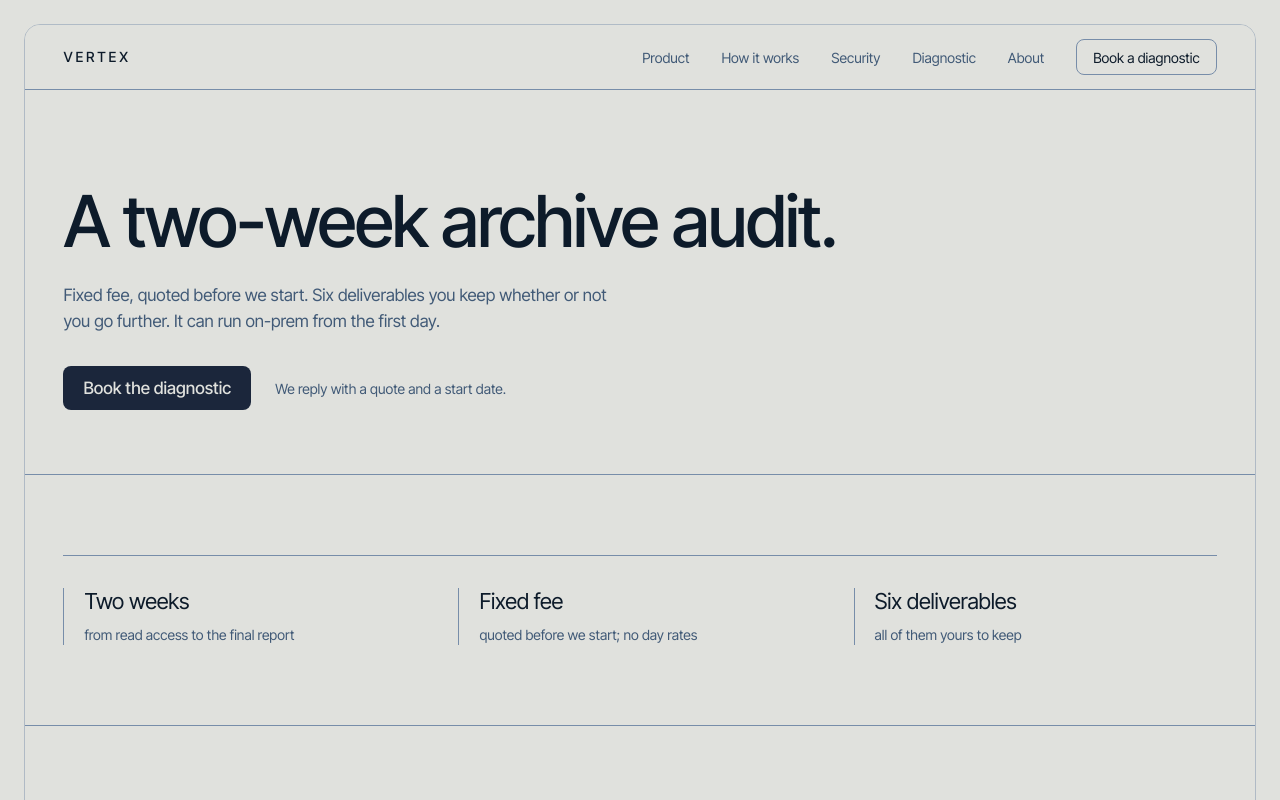
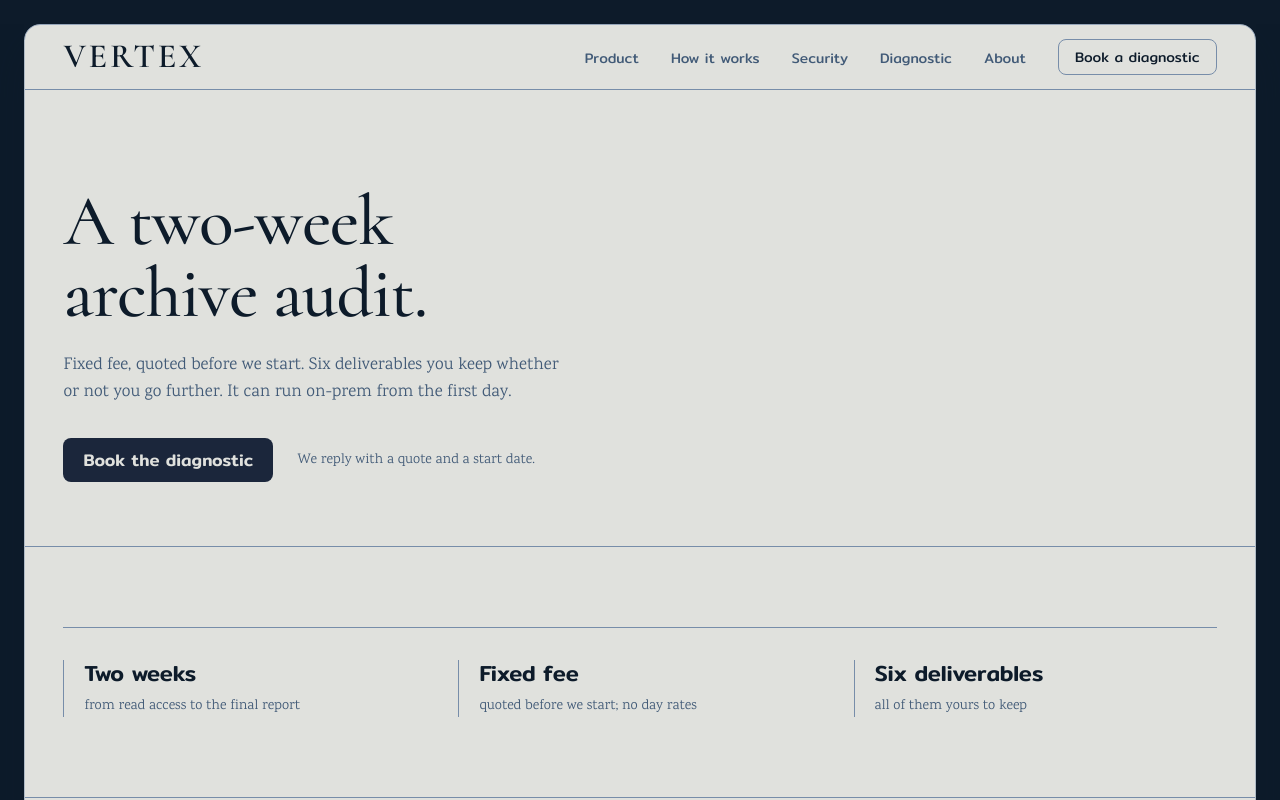
Before and after one commit to Idea-RS/vertex-site, a Next.js app: page /diagnostic in a window 1280 px wide. Shown: the top 800 px of the page. Built offline with nearby package versions, Linux system fonts and the light colour scheme.

Commit message:
sections

```diff
--- a/src/app/fonts.ts
+++ b/src/app/fonts.ts
@@ -1,11 +1,25 @@
+import { Cormorant, Mitr, Karma } from "next/font/google";
 import localFont from "next/font/local";
 
-// Self-hosted. No CDN, nothing phones home.
-export const grotesk = localFont({
-  src: [{ path: "../fonts/inter-tight-latin-wght-normal.woff2", weight: "100 900", style: "normal" }],
-  variable: "--font-grotesk",
+export const cormorant = Cormorant({
+  subsets: ["latin"],
+  variable: "--font-cormorant",
   display: "swap",
-  preload: true,
+  weight: ["300", "400", "500", "600", "700"],
+});
+
+export const mitr = Mitr({
+  subsets: ["latin"],
+  variable: "--font-mitr",
+  display: "swap",
+  weight: ["200", "300", "400", "500", "600", "700"],
+});
+
+export const karma = Karma({
+  subsets: ["latin"],
+  variable: "--font-karma",
+  display: "swap",
+  weight: ["300", "400", "500", "600", "700"],
 });
 
 export const plexMono = localFont({
--- a/src/app/globals.css
+++ b/src/app/globals.css
@@ -21,7 +21,14 @@
      secondary text on raised panels (vx-400 on vx-800 is 4.45:1). */
   --color-muted-raised: color-mix(in srgb, #e0e1dd 72%, #1b263b);
 
-  --font-sans: var(--font-grotesk), "Inter Tight", system-ui, sans-serif;
+  --font-cormorant: var(--font-cormorant), Cormorant, Georgia, serif;
+  --font-mitr: var(--font-mitr), Mitr, system-ui, sans-serif;
+  --font-karma: var(--font-karma), Karma, Georgia, serif;
+  --font-title: var(--font-cormorant), Cormorant, Georgia, serif;
+  --font-heading: var(--font-mitr), Mitr, system-ui, sans-serif;
+  --font-body: var(--font-karma), Karma, Georgia, serif;
+  --font-sans: var(--font-mitr), Mitr, system-ui, sans-serif;
+  --font-serif: var(--font-cormorant), Cormorant, Georgia, serif;
   --font-mono: var(--font-plex-mono), "IBM Plex Mono", ui-monospace, monospace;
 
   /* Radius encodes hierarchy: larger surface, larger radius. */
@@ -75,7 +82,7 @@
    Base
 ------------------------------------------------------------------- */
 html {
-  background: var(--color-vx-100);
+  background: var(--color-vx-900);
   scroll-behavior: auto;
   -webkit-text-size-adjust: 100%;
 }
@@ -95,16 +102,15 @@ html.lenis body {
 }
 
 body {
-  background: var(--color-vx-100);
+  background: var(--color-vx-900);
   color: var(--color-vx-900);
-  font-family: var(--font-sans);
+  font-family: var(--font-body);
   font-size: var(--text-body);
   line-height: var(--text-body--line-height);
   font-weight: 400;
   -webkit-font-smoothing: antialiased;
   -moz-osx-font-smoothing: grayscale;
   text-rendering: optimizeLegibility;
-  font-feature-settings: "ss01", "cv05";
 }
 
 ::selection {
@@ -118,12 +124,37 @@ body {
   border-radius: 6px;
 }
 
-h1,
+h1 {
+  font-family: var(--font-title);
+  font-weight: 500;
+  letter-spacing: -0.015em;
+  text-wrap: balance;
+}
+
 h2,
 h3,
 h4 {
+  font-family: var(--font-heading);
   font-weight: 500;
   text-wrap: balance;
+}
+
+.text-display {
+  font-family: var(--font-title);
+  font-weight: 500;
+}
+
+.text-h2,
+.text-h3 {
+  font-family: var(--font-heading);
+  font-weight: 500;
+}
+
+button,
+input,
+select,
+textarea {
+  font-family: inherit;
 }
 
 p {
@@ -134,6 +165,12 @@ p {
   font-family: var(--font-mono);
   font-variant-numeric: tabular-nums;
   font-feature-settings: "tnum";
+}
+
+/* Popped-out floating navbar on scroll */
+.nav-popped {
+  border: 1.5px dotted var(--color-dim-deep);
+  box-shadow: 0 10px 30px -5px rgba(13, 27, 42, 0.12), 0 2px 10px -2px rgba(143, 74, 20, 0.12);
 }
 
 /* Text links: hairline underline in vx-600, brightens on hover. No arrows. */
@@ -150,26 +187,16 @@ p {
 }
 
 /* The in-flow sheet wrapper: inset from the viewport, faint hairline frame,
-   canvas continuing behind. */
+   resting on the dark blueprint desk (vx-900 / #0D1B2A). */
 .sheet {
   margin: var(--inset);
+  background: var(--color-vx-100);
   border: 1px solid var(--frame-line);
   border-radius: var(--radius-lg);
   min-height: calc(100svh - 2 * var(--inset));
   position: relative;
   overflow: clip;
-}
-
-/* Keep the top inset clean as content scrolls under the sticky nav. */
-.sheet-mask {
-  position: fixed;
-  top: 0;
-  left: 0;
-  right: 0;
-  height: var(--inset);
-  background: var(--color-vx-100);
-  z-index: 39;
-  pointer-events: none;
+  box-shadow: 0 16px 48px -12px rgba(13, 27, 42, 0.45);
 }
 
 .container {
--- a/src/app/layout.tsx
+++ b/src/app/layout.tsx
@@ -1,10 +1,11 @@
 import type { Metadata, Viewport } from "next";
 import "./globals.css";
-import { grotesk, plexMono } from "./fonts";
+import { cormorant, mitr, karma, plexMono } from "./fonts";
 import SmoothScroll from "@/components/SmoothScroll";
 import Nav from "@/components/Nav";
 import Footer from "@/components/Footer";
 import { site } from "@/content/site";
+import SheetTopMask from "@/components/SheetTopMask";
 
 export const metadata: Metadata = {
   title: {
@@ -24,7 +25,10 @@ export const viewport: Viewport = {
 
 export default function RootLayout({ children }: { children: React.ReactNode }) {
   return (
-    <html lang="en" className={`${grotesk.variable} ${plexMono.variable}`}>
+    <html
+      lang="en"
+      className={`${cormorant.variable} ${mitr.variable} ${karma.variable} ${plexMono.variable}`}
+    >
       <body>
         <noscript>
           <style>{`[data-drawing="pending"] .draw{stroke-dasharray:none;stroke-dashoffset:0}[data-drawing="pending"] .fade{opacity:1}`}</style>
@@ -36,7 +40,7 @@ export default function RootLayout({ children }: { children: React.ReactNode })
         >
           Skip to content
         </a>
-        <div className="sheet-mask" aria-hidden="true" />
+        <SheetTopMask />
         <div className="sheet">
           <Nav />
           <main id="main">{children}</main>
--- a/src/components/Button.tsx
+++ b/src/components/Button.tsx
@@ -24,7 +24,7 @@ export function Button({
   className?: string;
 }) {
   const v: Variant = variant === "accent" ? "primary" : variant;
-  const cls = `inline-flex h-11 items-center rounded-sm px-5 text-body font-medium transition-colors duration-150 ${styles[v]} ${className}`;
+  const cls = `inline-flex h-11 items-center rounded-sm px-5 text-body font-heading font-medium transition-colors duration-150 ${styles[v]} ${className}`;
   if (href.startsWith("mailto:") || href.startsWith("http")) {
     return (
       <a href={href} className={cls}>
--- a/src/components/Footer.tsx
+++ b/src/components/Footer.tsx
@@ -32,7 +32,7 @@ export default function Footer() {
           </div>
           {columns.map((col) => (
             <div key={col.title} className="lg:col-span-2">
-              <p className="text-small text-vx-900">{col.title}</p>
+              <p className="text-small font-heading font-medium text-vx-900">{col.title}</p>
               <ul className="mt-3 space-y-2">
                 {col.links.map((l) => (
                   <li key={l.href}>
@@ -45,7 +45,7 @@ export default function Footer() {
             </div>
           ))}
           <div className="lg:col-span-3">
-            <p className="text-small text-vx-900">Contact</p>
+            <p className="text-small font-heading font-medium text-vx-900">Contact</p>
             <a href={`mailto:${site.contactEmail}`} className="mono mt-3 block text-small text-vx-600 hover:text-vx-900">
               {site.contactEmail}
             </a>
--- a/src/components/Nav.tsx
+++ b/src/components/Nav.tsx
@@ -2,7 +2,7 @@
 
 import Link from "next/link";
 import { usePathname } from "next/navigation";
-import { useState } from "react";
+import { useEffect, useState } from "react";
 import { AnimatePresence, motion } from "framer-motion";
 import { nav } from "@/content/site";
 import { Wordmark } from "./Wordmark";
@@ -10,15 +10,41 @@ import { Wordmark } from "./Wordmark";
 export default function Nav() {
   const pathname = usePathname();
   const [open, setOpen] = useState(false);
+  const [scrolled, setScrolled] = useState(false);
   const close = () => setOpen(false);
 
   const isActive = (href: string) =>
     href === "/product/find/" ? pathname.startsWith("/product") : pathname.startsWith(href);
 
+  useEffect(() => {
+    const handleScroll = () => {
+      setScrolled(window.scrollY > 40);
+    };
+    handleScroll();
+    window.addEventListener("scroll", handleScroll, { passive: true });
+    return () => window.removeEventListener("scroll", handleScroll);
+  }, []);
+
   return (
-    <header className="sticky z-40 bg-vx-100" style={{ top: "var(--inset)" }}>
-      <div className="container">
-        <nav aria-label="Primary" className="flex h-16 items-center justify-between">
+    <header
+      className={`sticky z-40 transition-all duration-300 ease-out ${
+        scrolled
+          ? "bg-transparent pointer-events-none pt-2 sm:pt-3"
+          : "bg-vx-100 pointer-events-auto pt-0"
+      }`}
+      style={{
+        top: scrolled ? "calc(var(--inset) + 8px)" : "var(--inset)",
+      }}
+    >
+      <div className="container pointer-events-auto">
+        <nav
+          aria-label="Primary"
+          className={`flex items-center justify-between font-heading transition-all duration-300 ease-out ${
+            scrolled
+              ? "h-14 px-6 sm:px-8 rounded-full bg-vx-100/90 backdrop-blur-md nav-popped"
+              : "h-16 px-0 rounded-none bg-transparent border-transparent"
+          }`}
+        >
           <Link href="/" aria-label="Vertex home" className="inline-flex items-center">
             <Wordmark />
           </Link>
@@ -40,7 +66,11 @@ export default function Nav() {
             <li>
               <Link
                 href="/diagnostic/"
-                className="inline-flex h-9 items-center rounded-sm border border-vx-400 px-4 text-small text-vx-900 transition-colors duration-150 hover:border-vx-900"
+                className={`inline-flex items-center rounded-sm border px-4 text-small text-vx-900 transition-colors duration-150 ${
+                  scrolled
+                    ? "h-8 border-vx-600/70 bg-vx-100/70 hover:border-vx-900"
+                    : "h-9 border-vx-400 hover:border-vx-900"
+                }`}
               >
                 Book a diagnostic
               </Link>
@@ -70,13 +100,21 @@ export default function Nav() {
         {open && (
           <motion.div
             id="mobile-nav"
-            initial={{ opacity: 0 }}
-            animate={{ opacity: 1 }}
-            exit={{ opacity: 0 }}
+            initial={{ opacity: 0, y: -8 }}
+            animate={{ opacity: 1, y: 0 }}
+            exit={{ opacity: 0, y: -8 }}
             transition={{ duration: 0.15 }}
-            className="border-t border-vx-400 bg-vx-100 lg:hidden"
+            className={`pointer-events-auto bg-vx-100 lg:hidden ${
+              scrolled ? "container mt-2" : "border-t border-vx-400"
+            }`}
           >
-            <ul className="container flex flex-col py-2">
+            <ul
+              className={`flex flex-col py-2 font-heading ${
+                scrolled
+                  ? "rounded-2xl nav-popped bg-vx-100/95 backdrop-blur-md p-4 shadow-xl"
+                  : "container"
+              }`}
+            >
               {nav.map((item) => (
                 <li key={item.href} className="border-b border-vx-400/50 last:border-0">
                   <Link
@@ -101,7 +139,7 @@ export default function Nav() {
           </motion.div>
         )}
       </AnimatePresence>
-      <div className="rule" />
+      <div className={`rule transition-opacity duration-300 ${scrolled ? "opacity-0" : "opacity-100"}`} />
     </header>
   );
 }
--- /dev/null
+++ b/src/components/SheetTopMask.tsx
@@ -0,0 +1,42 @@
+export default function SheetTopMask() {
+  return (
+    <div className="pointer-events-none fixed inset-x-0 top-0 z-[45] overflow-visible" aria-hidden="true">
+      {/* Top gutter above the sheet */}
+      <div className="w-full bg-vx-900" style={{ height: "var(--inset)" }} />
+
+      {/* Top-left corner mask: fills outer corner with vx-900 and strokes the curve */}
+      <svg
+        width="16"
+        height="16"
+        viewBox="0 0 16 16"
+        className="absolute block"
+        style={{ top: "var(--inset)", left: "var(--inset)" }}
+      >
+        <path d="M 0 0 L 16 0 A 16 16 0 0 0 0 16 Z" fill="var(--color-vx-900)" />
+        <path d="M 16 0.5 A 15.5 15.5 0 0 0 0.5 16" fill="none" stroke="var(--frame-line)" strokeWidth="1" />
+      </svg>
+
+      {/* Top connecting hairline */}
+      <div
+        className="absolute border-t border-[var(--frame-line)]"
+        style={{
+          top: "var(--inset)",
+          left: "calc(var(--inset) + 16px)",
+          right: "calc(var(--inset) + 16px)",
+        }}
+      />
+
+      {/* Top-right corner mask: fills outer corner with vx-900 and strokes the curve */}
+      <svg
+        width="16"
+        height="16"
+        viewBox="0 0 16 16"
+        className="absolute block"
+        style={{ top: "var(--inset)", right: "var(--inset)" }}
+      >
+        <path d="M 16 0 L 0 0 A 16 16 0 0 1 16 16 Z" fill="var(--color-vx-900)" />
+        <path d="M 0 0.5 A 15.5 15.5 0 0 1 15.5 16" fill="none" stroke="var(--frame-line)" strokeWidth="1" />
+      </svg>
+    </div>
+  );
+}
--- a/src/components/Wordmark.tsx
+++ b/src/components/Wordmark.tsx
@@ -1,9 +1,8 @@
-/** VERTEX in capitals, tracked wide, weight 500. Plain type is the logo. */
+/** Vertex wordmark in Cormorant font, significantly bigger and all caps. */
 export function Wordmark({ className = "" }: { className?: string }) {
   return (
     <span
-      className={`font-sans text-[14px] font-medium leading-none text-vx-900 ${className}`}
-      style={{ letterSpacing: "0.2em" }}
+      className={`font-title text-[28px] sm:text-[34px] font-semibold uppercase leading-none tracking-[0.08em] text-vx-900 ${className}`}
     >
       VERTEX
     </span>
--- a/src/components/home/Problem.tsx
+++ b/src/components/home/Problem.tsx
@@ -10,7 +10,7 @@ export default function Problem() {
     <section className="rule section">
       <div className="container">
         <blockquote>
-          <p className="max-w-[24ch] text-h2">“It’s faster to draw a new part than to find the old one.”</p>
+          <p className="max-w-[24ch] text-h2 font-title">“It’s faster to draw a new part than to find the old one.”</p>
           <footer className="mt-5 text-small text-vx-600">
             An engineering manager at a manufacturer we work with. Their archive: about 7,000 drawings, three decades of revisions.
           </footer>
--- a/src/content/site.ts
+++ b/src/content/site.ts
@@ -11,7 +11,7 @@ export const site = {
   description:
     "Vertex reads a manufacturer's entire archive of engineering drawings exactly, makes every part findable in milliseconds, checks what can be checked deterministically and says what it couldn't, and regenerates variants from your own templates. Cloud or fully offline.",
   // TODO(content): replace with the real contact address before launch.
-  contactEmail: "hello@example.com",
+  contactEmail: "info@tryvertex.tech",
 };
 
 export const nav = [
```
Also changed, not shown: src/components/home/Make.tsx (+148 -56 lines).
